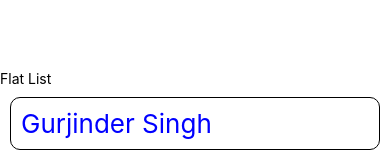
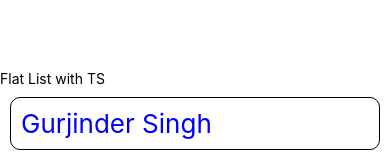
Before and after one commit to gurjindersinghkhalsa/RNDemoProjects, a React Native app in the folder DemoProject/: screen / in a window 390 px wide. Shown: the top 160 px of the page. Built offline with nearby package versions, Linux system fonts and the light colour scheme.

Commit message:
typescript added

```diff
--- a/DemoProject/App.js
+++ b/DemoProject/App.tsx
@@ -10,6 +10,7 @@ import React from 'react';
 import {Text, View, StyleSheet, FlatList, ScrollView} from 'react-native';
 import {UserData} from './Component/UserData';
 function App() {
+  const title: String = "Flat List with TS";
   const data = [
     {
       id: 1,
@@ -27,7 +28,7 @@ function App() {
 
   return (
     <View style={style.rootContainer}>
-      <Text>Flat List</Text>
+      <Text>{title}</Text>
       <FlatList
         data={data}
         renderItem={({item}) => (
--- a/DemoProject/Component/UserData.js
+++ b/DemoProject/Component/UserData.tsx
@@ -2,10 +2,10 @@ import { View, Text, StyleSheet } from 'react-native'
 import React from 'react'
 
 export const UserData=(param)=>{
-  let value = param.item;
+  let value: String = param.item.name;
 
   return(
-    <Text style={style.text}>{value.name}</Text>
+    <Text style={style.text}>{value}</Text>
   )
 }
 
```
